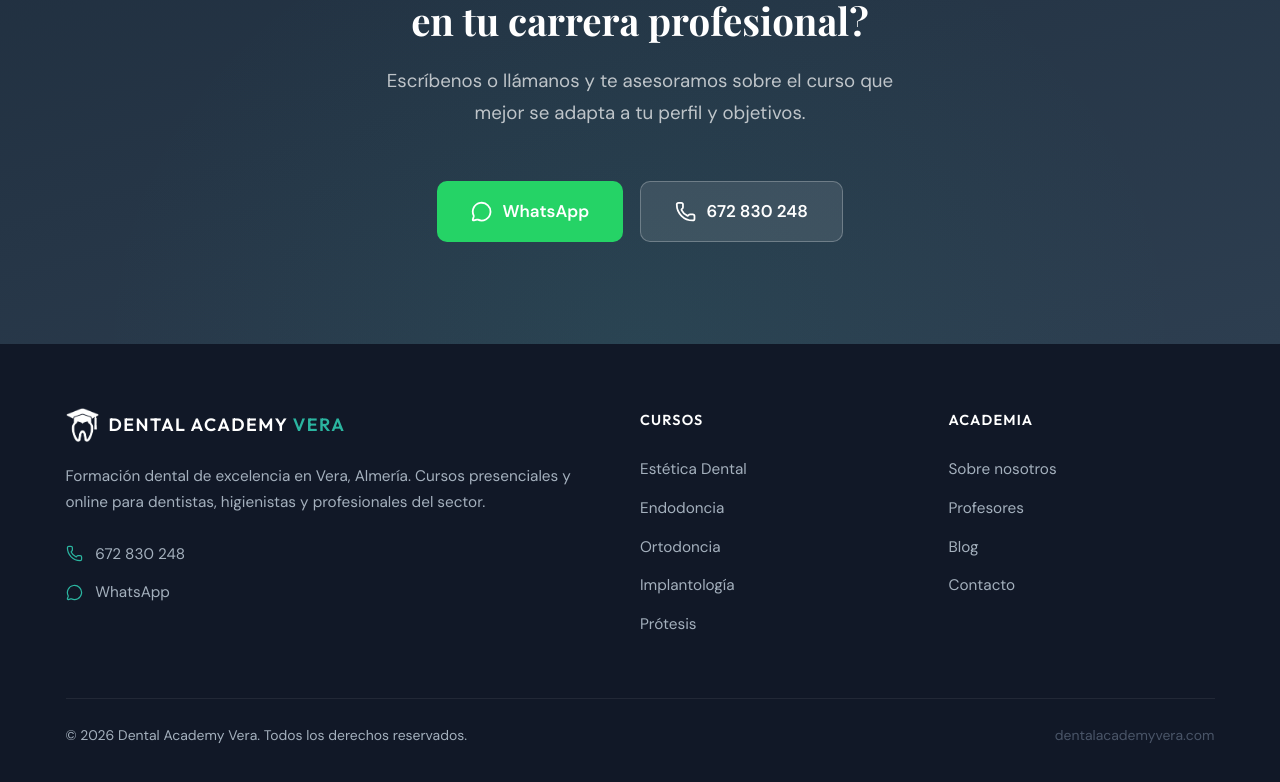
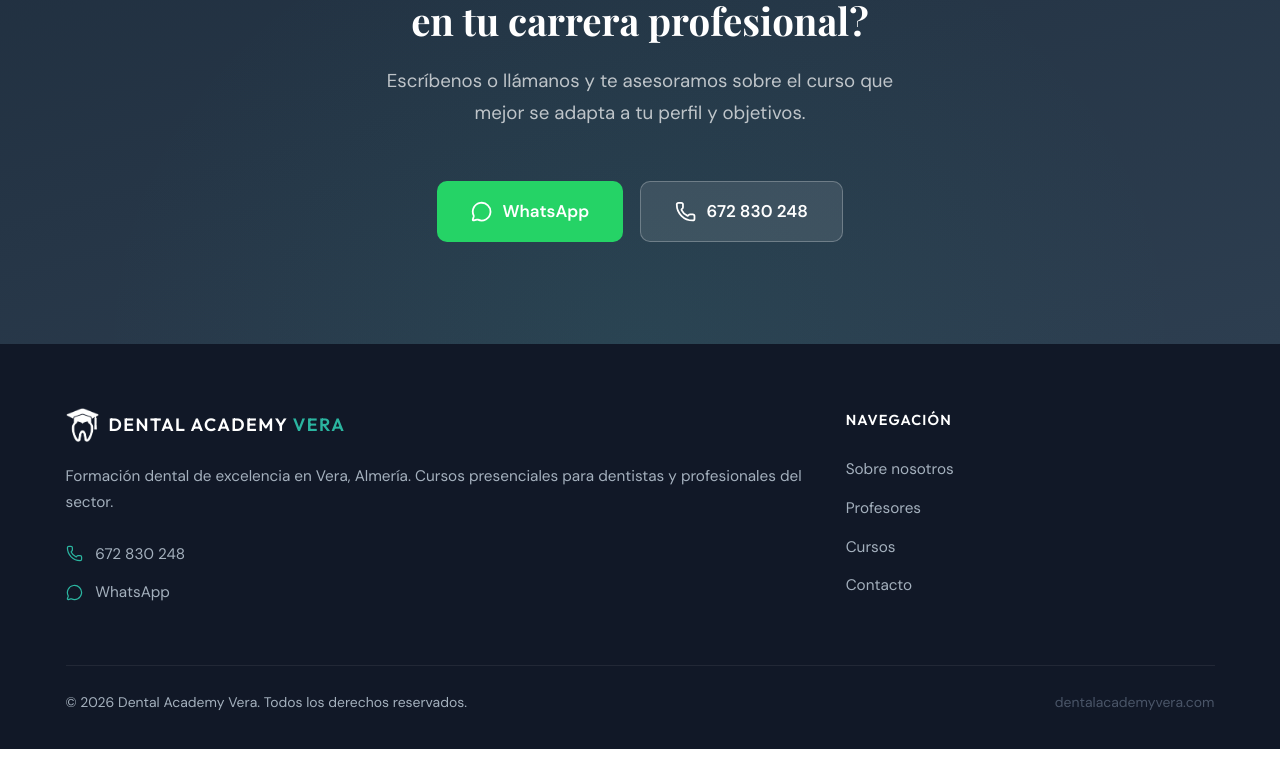
Before and after one commit to ferval19/dentalacademyvera, a Next.js app: page / in a window 1280 px wide. Shown: the part 5613-6395 px from the top of the page. After the commit the page ends 6362 px from the top, so only its background shows below. Built offline with nearby package versions, Linux system fonts and the light colour scheme.

Commit message:
Remove unused footer links, simplify to 2-col layout
- Drop fictitious course categories (Estética, Ortodoncia, Implantología, Prótesis)
- Remove Blog link (no destination)
- Merge into single nav column with existing real sections

Co-Authored-By: Claude Sonnet 4.6 <noreply@anthropic.com>

```diff
--- a/components/Footer.tsx
+++ b/components/Footer.tsx
@@ -2,28 +2,19 @@ import Image from 'next/image'
 import { Phone, MessageCircle } from 'lucide-react'
 import { CONTACT } from '@/lib/contact'
 
-const FOOTER_LINKS = {
-  cursos: [
-    { label: 'Estética Dental', href: '#cursos' },
-    { label: 'Endodoncia', href: '#cursos' },
-    { label: 'Ortodoncia', href: '#cursos' },
-    { label: 'Implantología', href: '#cursos' },
-    { label: 'Prótesis', href: '#cursos' },
-  ],
-  academia: [
-    { label: 'Sobre nosotros', href: '#nosotros' },
-    { label: 'Profesores', href: '#profesores' },
-    { label: 'Blog', href: '#' },
-    { label: 'Contacto', href: '#contacto' },
-  ],
-}
+const FOOTER_LINKS = [
+  { label: 'Sobre nosotros', href: '#nosotros' },
+  { label: 'Profesores', href: '#profesores' },
+  { label: 'Cursos', href: '#cursos' },
+  { label: 'Contacto', href: '#contacto' },
+]
 
 export default function Footer() {
   return (
     <footer className="bg-gray-900 text-gray-400 pt-[64px] pb-8">
       <div className="max-w-[1200px] mx-auto px-6">
         {/* Grid */}
-        <div className="grid grid-cols-1 sm:grid-cols-2 lg:grid-cols-[2fr_1fr_1fr] gap-10 mb-14">
+        <div className="grid grid-cols-1 sm:grid-cols-[2fr_1fr] gap-10 mb-14">
           {/* Brand + contact */}
           <div>
             <div className="flex items-center gap-[10px] mb-5">
@@ -39,8 +30,8 @@ export default function Footer() {
               </div>
             </div>
             <p className="text-[0.9rem] leading-[1.7] mb-6">
-              Formación dental de excelencia en Vera, Almería. Cursos presenciales y online para
-              dentistas, higienistas y profesionales del sector.
+              Formación dental de excelencia en Vera, Almería. Cursos presenciales para
+              dentistas y profesionales del sector.
             </p>
             <div className="space-y-3">
               <a
@@ -62,29 +53,13 @@ export default function Footer() {
             </div>
           </div>
 
-          {/* Cursos */}
+          {/* Nav links */}
           <div>
             <h4 className="font-label text-[0.85rem] font-semibold text-white mb-5 tracking-[0.08em] uppercase">
-              Cursos
+              Navegación
             </h4>
             <ul className="space-y-[10px]">
-              {FOOTER_LINKS.cursos.map((link) => (
-                <li key={link.label}>
-                  <a href={link.href} className="text-[0.9rem] hover:text-teal transition-colors duration-300">
-                    {link.label}
-                  </a>
-                </li>
-              ))}
-            </ul>
-          </div>
-
-          {/* Academia */}
-          <div>
-            <h4 className="font-label text-[0.85rem] font-semibold text-white mb-5 tracking-[0.08em] uppercase">
-              Academia
-            </h4>
-            <ul className="space-y-[10px]">
-              {FOOTER_LINKS.academia.map((link) => (
+              {FOOTER_LINKS.map((link) => (
                 <li key={link.label}>
                   <a href={link.href} className="text-[0.9rem] hover:text-teal transition-colors duration-300">
                     {link.label}
```
